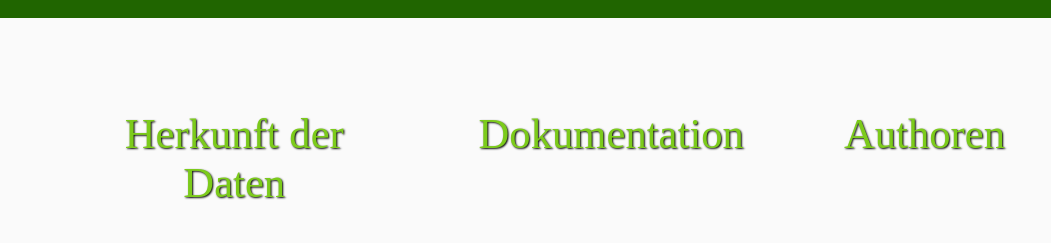
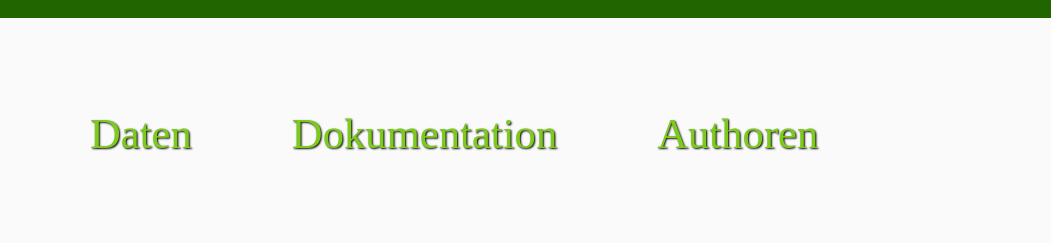
Before and after one commit to TBY01Z/Interactive_datagrafic, a plain HTML site: page index.html in a window 1280 px wide. Shown: the part 3967-4210 px from the top of the page, 0-1051 px from the left. Drawn offline with nearby package versions, Linux system fonts and the light colour scheme; a script that the page names is missing; a web font is replaced by a local one.

Commit message:
change (DATA LINK)

```diff
--- a/index.html
+++ b/index.html
@@ -182,7 +182,7 @@
         <nav>
             <ul>
                 <li class="footer_link"><a href="https://www.umweltbundesamt.de/daten/ressourcen-abfall/verwertung-entsorgung-ausgewaehlter-abfallarten/verpackungsabfaelle#verpackungen-uberall">
-                    Herkunft der Daten</a></li>
+                    Daten</a></li>
                 <li class="footer_link"><a href="#">
                     Dokumentation</a></li>
                 <li class="footer_link"><a href="#">
```
Also changed, not shown: 2 other files.
